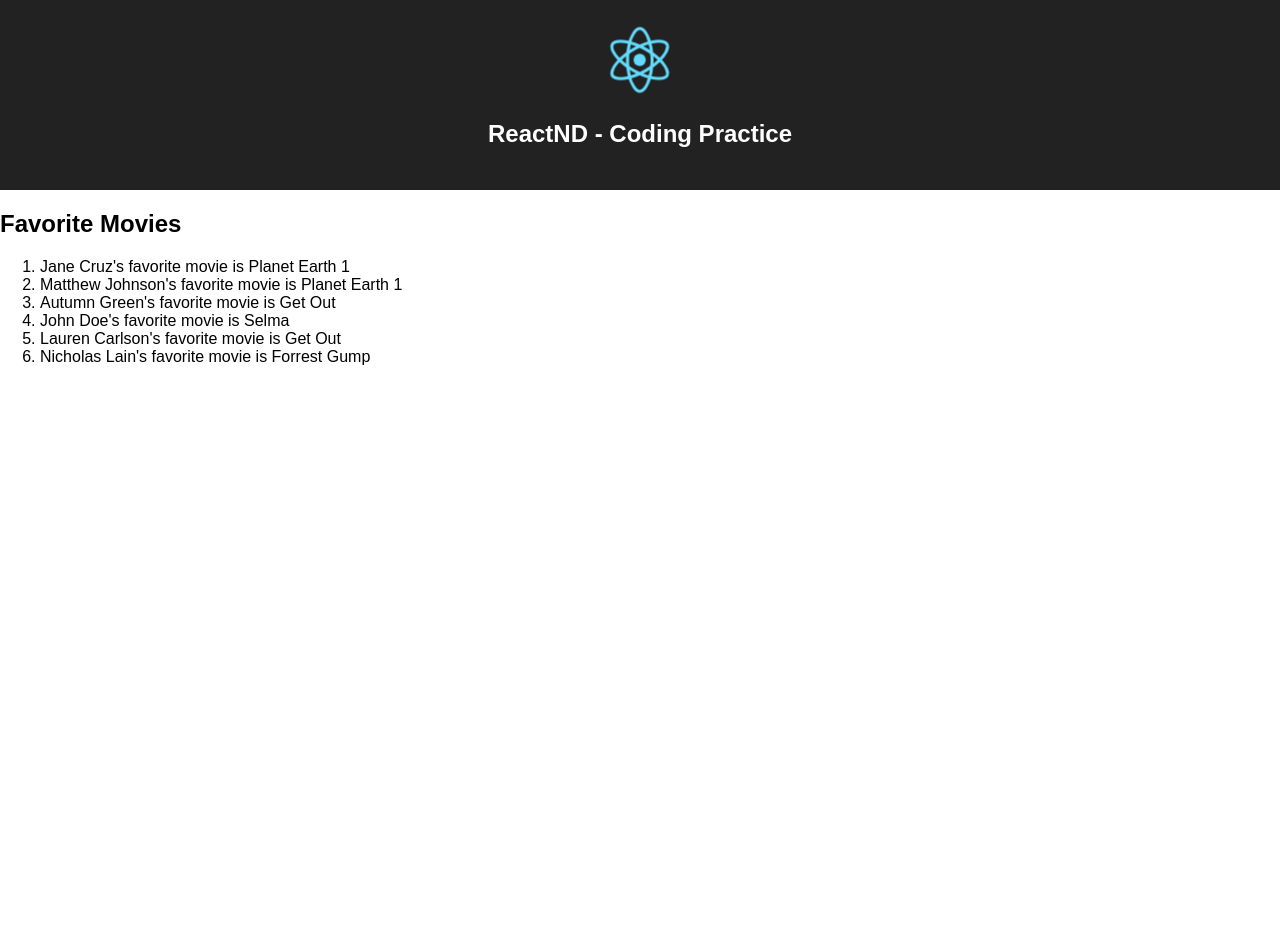
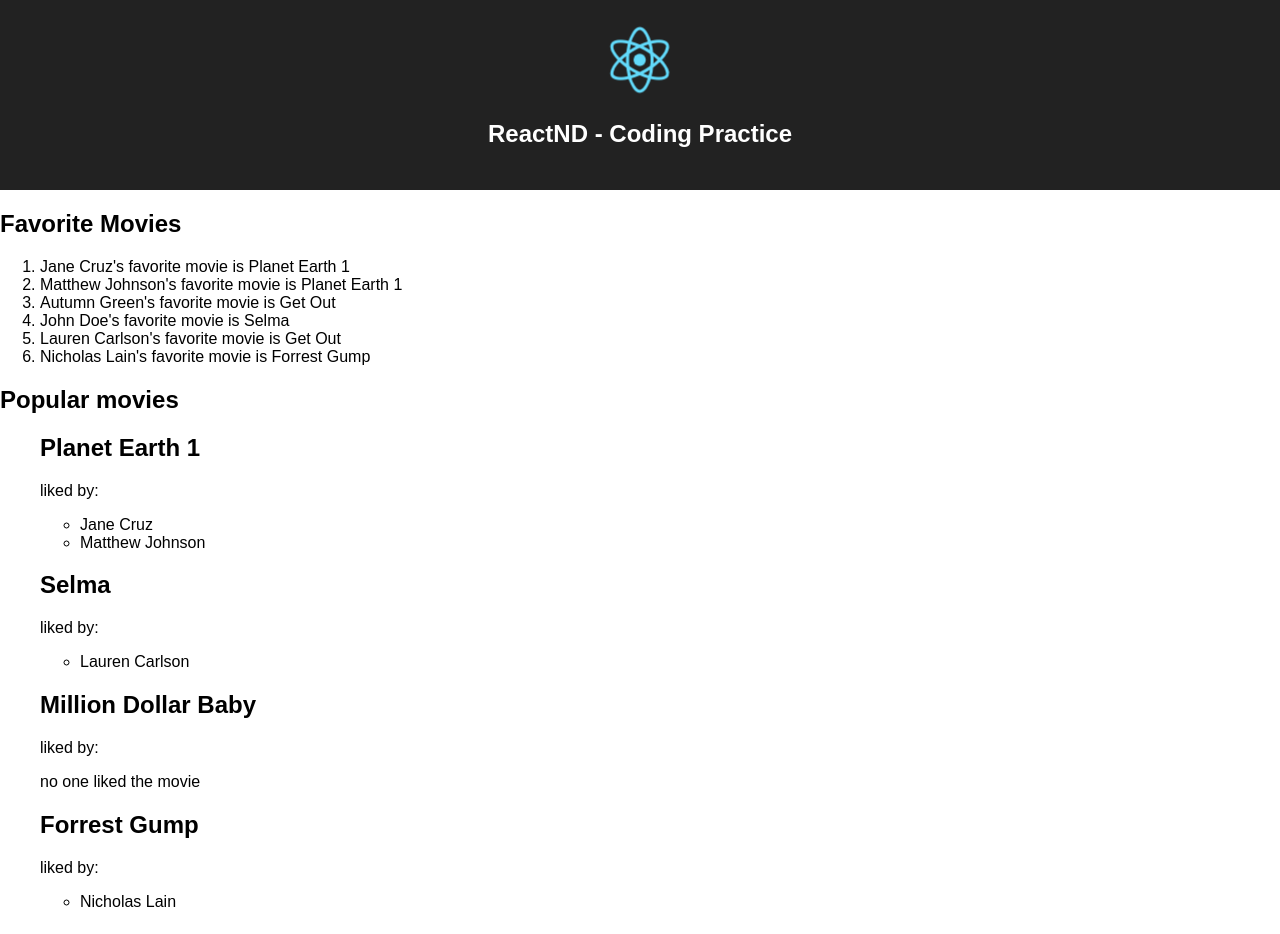
Before and after one commit to marcioc0sta/reactNDCodePractice, a React (Create React App) app: page / in a window 1280 px wide. Shown: the top 934 px of the page. Before the commit the page ends 800 px from the top, so only its background shows below. Built offline with nearby package versions, Linux system fonts and the light colour scheme.

Commit message:
popular movies

```diff
--- a/src/App.js
+++ b/src/App.js
@@ -98,6 +98,19 @@ const movies = {
 };
 
 class App extends Component {
+  constructor(props) {
+    super(props);
+    this.usersByMovie = {};
+
+    profiles.forEach(profile => {
+      const movieID = profile.favoriteMovieID;
+      if (this.usersByMovie[movieID]) {
+        this.usersByMovie[movieID].push(profile.userID);
+      } else {
+        this.usersByMovie[movieID] = [profile.userID];
+      }
+    });
+  }
   render() {
     return (
       <div>
@@ -106,6 +119,7 @@ class App extends Component {
           <h1 className="App-title">ReactND - Coding Practice</h1>
         </header>
         <h2>Favorite Movies</h2>
+
         <ol>
           {profiles.map(profile => {
             const username = users[profile.id].name;
@@ -118,6 +132,30 @@ class App extends Component {
             )
           })}
         </ol>
+
+        <h2>Popular movies</h2>
+        <ol>
+          {
+            Object.keys(movies).map(id => {
+              const movieName = movies[id].name;
+
+              return (
+                <div key={id}>
+                  <h2>{movieName}</h2>
+                  <p>liked by:</p>
+                  {
+                    !this.usersByMovie[id] || this.usersByMovie.length === 0 ?
+                    (<p>no one liked the movie</p>) :
+                    (<ul>
+                      {this.usersByMovie[id].map(userID => <li key={userID}>{users[userID].name}</li>)}
+                    </ul>)
+                  }
+                </div>
+              )
+            })
+          }
+        </ol>
+
       </div>
     );
   }
```
